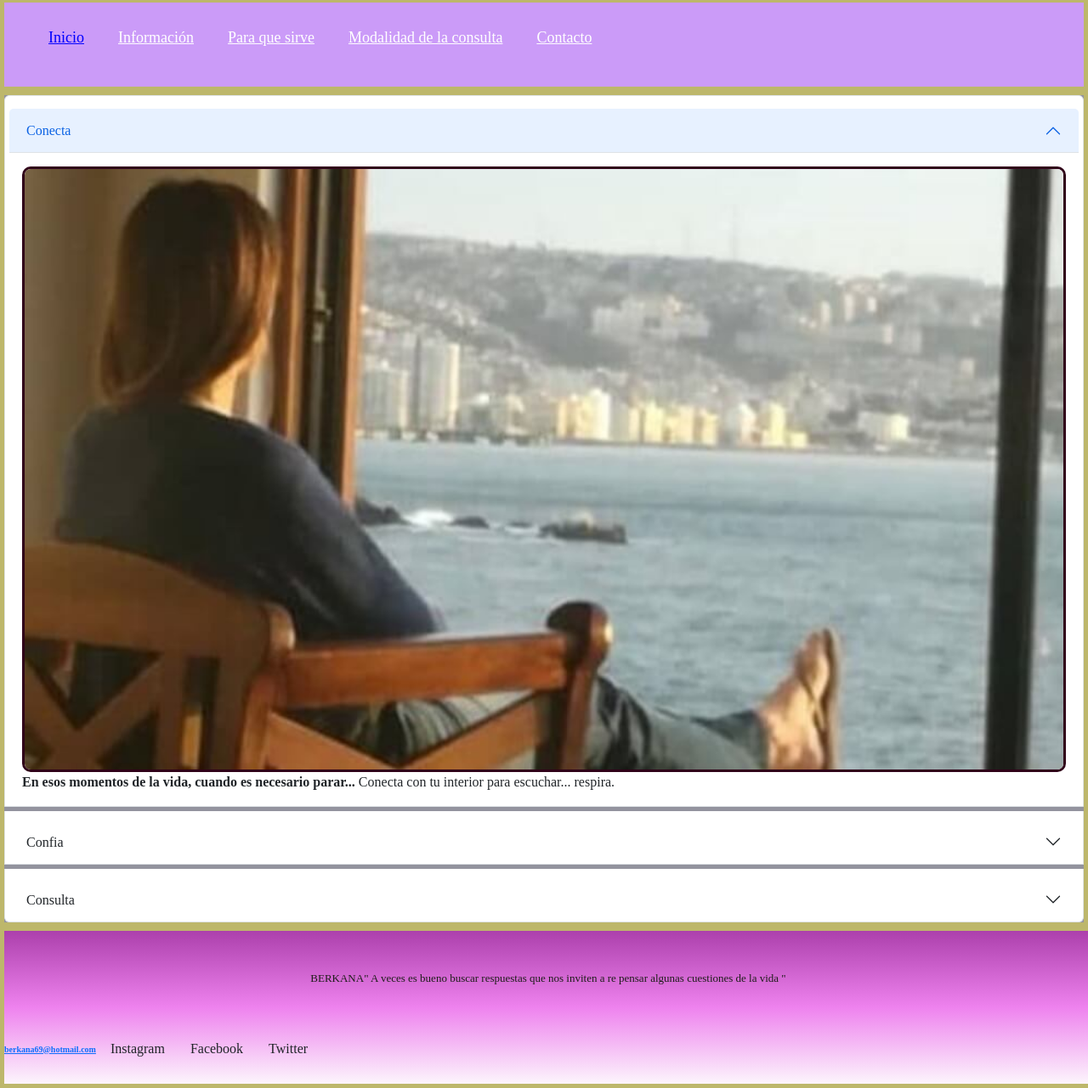
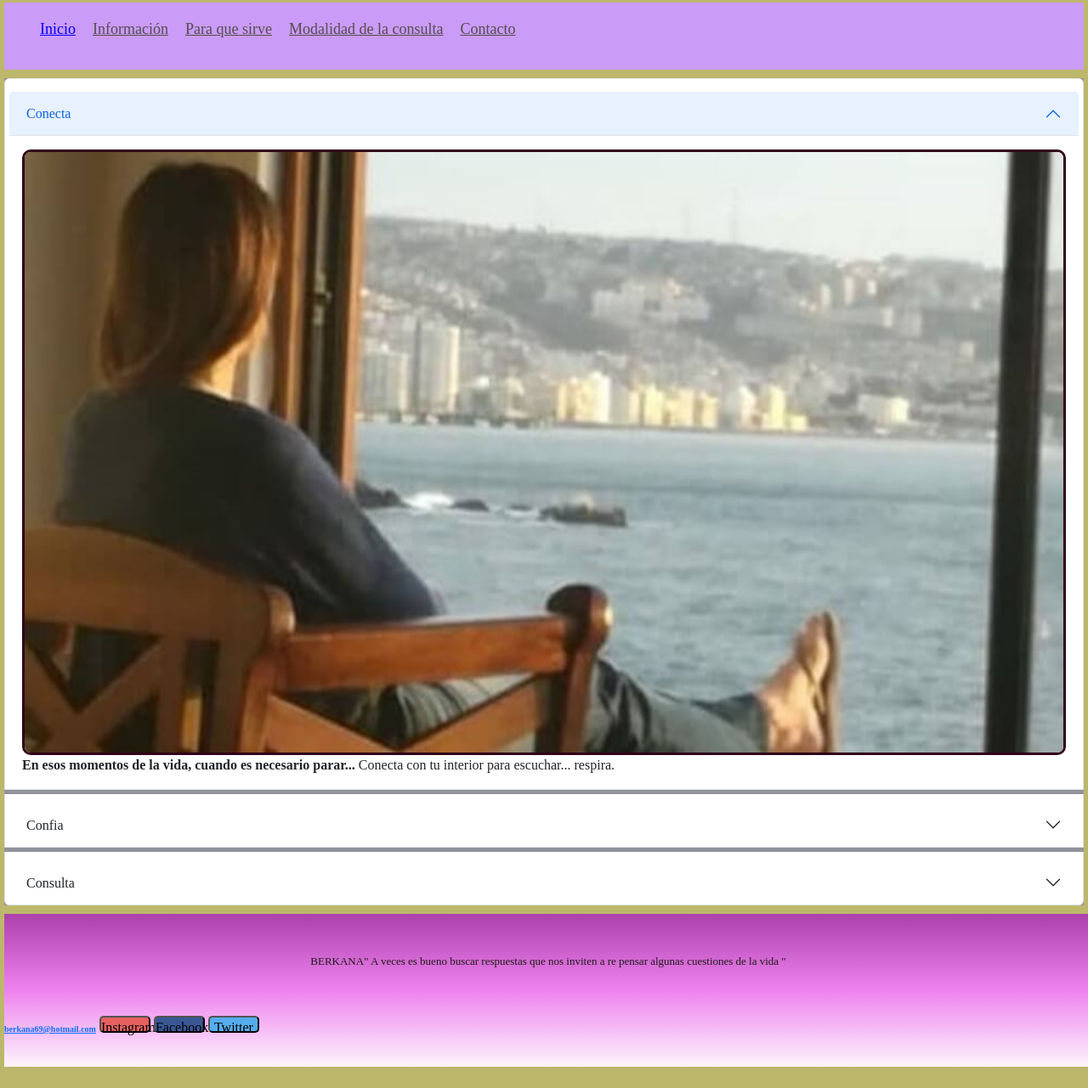
Before and after one commit to Gianaza/Lectura-de-Runa, a website: page index.html in a window 1280 px wide. Shown: the part 197-1478 px from the top of the page at 85% size. Drawn offline with nearby package versions, Linux system fonts and the light colour scheme.

Commit message:
terminado

```diff
--- a/Styles/main.css
+++ b/Styles/main.css
@@ -21,7 +21,7 @@
 .grid-container {
   display: grid;
   grid-template-columns: 50% 50%;
-  grid-template-rows: 22% 10% 47% 21%;
+  grid-template-rows: 23% 10% 46% 21%;
   grid-template-areas: "header header" "nav nav" "main main" "footer footer";
 }
 
@@ -84,9 +84,9 @@ nav {
 }
 
 .navlink {
-  color: white;
+  color: rgb(83, 78, 78);
   display: inline-block;
-  padding: 20px;
+  padding: 10px;
 }
 .navlink:hover {
   background-color: aquamarine;
@@ -231,6 +231,7 @@ footer {
     font-size: small;
   }
 
+
 }
 
 @media screen and (max-widht: 420px) {
@@ -243,25 +244,26 @@ footer {
   h4 {
     font-size: xx-small;
   }
+
 }
 
 .btn-Facebook {
   border-radius: 5px;
-  width: 200px;
-  height: 40px;
+  width: 60px;
+  height: 20px;
   background-color: #3a5795;
 }
 
 .btn-Instagram {
   border-radius: 5px;
-  width: 200px;
-  height: 40px;
-  background-color: rgb 231, 97, 97;
+  width: 60px;
+  height: 20px;
+  background-color: rgb(231, 97, 97);
 }
 
 .btn-Twitter {
   border-radius: 5px;
-  width: 200px;
-  height: 40px;
+  width: 60px;
+  height: 20px;
   background-color: #55adee;
 }
--- a/index.html
+++ b/index.html
@@ -87,9 +87,9 @@
           algunas cuestiones de la vida "
         </h4>
         <label class="mail" for="escribinos a"><a href="mailto:berkana69@hotmail.com" target="_blank">berkana69@hotmail.com </a></label>
-        <button class="btn"> Instagram</button>
-        <button class="btn">Facebook</button>
-        <button class="btn">Twitter</button>
+        <button class="btn-Instagram"> Instagram</button>
+        <button class="btn-Facebook">Facebook</button>
+        <button class="btn-Twitter">Twitter</button>
 
       </div>
 
```
Also changed, not shown: pages/contacto.html (+3 -0 lines), pages/informacion.html (+4 -1 lines), pages/modalidaddelaconsulta.html (+3 -0 lines), pages/paraquesirve.html (+3 -0 lines).
